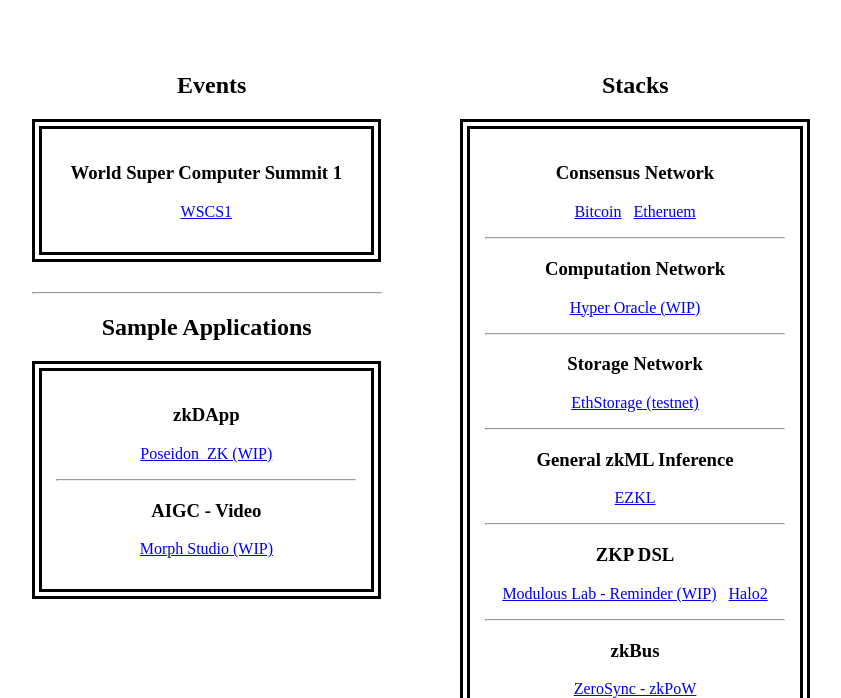
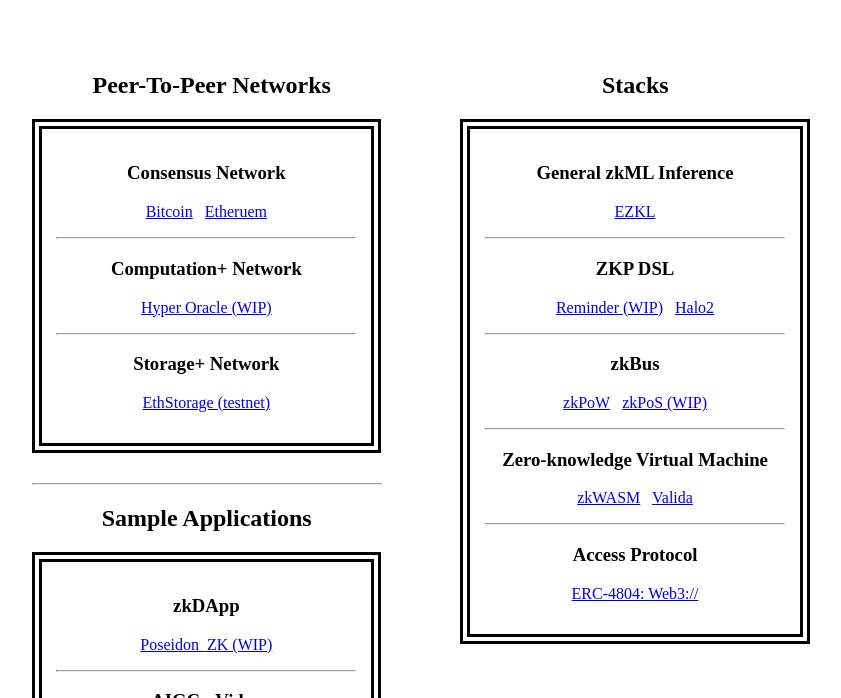
Before and after one commit to World-Super-Computer/WorldSupercomputer, a plain HTML site: page index.html in a window 1280 px wide. Shown: the part 102-800 px from the top of the page, without its empty margins (239-1080 px from the left). Drawn offline with Linux system fonts and the light colour scheme.

Commit message:
Update index.html

```diff
--- a/index.html
+++ b/index.html
@@ -38,13 +38,26 @@
             <li>
                 <div style="margin-left:10px;">
                     <h2>
-                    Events
+                    Peer-To-Peer Networks
                     </h2>
                 </div>
                 <div style="border:10px double rgb(0, 0, 0);margin-top:10px;margin-right:30px;margin-bottom:30px;padding:2ex;width:300px;">
                     <section>
-                        <h3>World Super Computer Summit 1</h3>
-                            <p><a href="https://google.com" target="_blank">WSCS1</a></p>
+                        <h3> Consensus Network</h3>
+                            <p>
+                                <a href="https://bitcoin.org/en/" target="_blank">Bitcoin</a>&nbsp;&nbsp;
+                                <a href="https://ethereum.org/en/" target="_blank">Etheruem</a>
+                            </p>
+                        <hr>
+                    </section>
+                    <section>
+                        <h3> Computation+ Network</h3>
+                        <p> <a href="https://www.hyperoracle.io/" target="_blank">Hyper Oracle (WIP)</a></p>
+                        <hr>
+                    </section>
+                    <section>
+                        <h3> Storage+ Network </h3>
+                        <p> <a href="https://eth-store.w3eth.io/" target="_blank">EthStorage (testnet)</a></p>
                     </section>
                 </div>
                 <hr>
@@ -65,7 +78,6 @@
                         <p><a href="https://www.morphstudio.xyz/" target="_blank">Morph Studio (WIP)</a></p>
                     </section>
                 </div>
-
             </li>
 
             <li>
@@ -76,24 +88,6 @@
                 </div>
                 <div style="border:10px double rgb(0, 0, 0);margin-top:10px;margin-right:30px;margin-bottom:30px;padding:2ex;width:300px;">
                 <section>
-                    <h3> Consensus Network</h3>
-                        <p>
-                            <a href="https://bitcoin.org/en/" target="_blank">Bitcoin</a>&nbsp;&nbsp;
-                            <a href="https://ethereum.org/en/" target="_blank">Etheruem</a>
-                        </p>
-                    <hr>
-                </section>
-                <section>
-                    <h3> Computation Network</h3>
-                    <p> <a href="https://www.hyperoracle.io/" target="_blank">Hyper Oracle (WIP)</a></p>
-                    <hr>
-                </section>
-                <section>
-                    <h3> Storage Network </h3>
-                    <p> <a href="https://eth-store.w3eth.io/" target="_blank">EthStorage (testnet)</a></p>
-                    <hr>
-                </section>
-                <section>
                     <h3>General zkML Inference</h3>
                     <p><a href="https://github.com/zkonduit/ezkl" target="_blank">EZKL</a></p>
                     <hr>
@@ -101,22 +95,23 @@
                 <section>
                     <h3>ZKP DSL</h3>
                     <p>
-                        <a href="https://www.moduluslabs.xyz/" target="_blank"> Modulous Lab - Reminder (WIP)</a>&nbsp;&nbsp;
+                        <a href="https://www.moduluslabs.xyz/" target="_blank"> Reminder (WIP)</a>&nbsp;&nbsp;
                         <a href="https://github.com/privacy-scaling-explorations/halo2" target="_blank"> Halo2</a></p>
                     <hr>
                 </section>
                 <section>
                     <h3>zkBus</h3>
                     <p>
-                        <a href="https://zerosync.org/" target="_blank"> ZeroSync - zkPoW</a></p>
-                        <p><a href="https://mirror.xyz/hyperoracleblog.eth/lAE9erAz5eIlQZ346PG6tfh7Q6xy59bmA_kFNr-l6dE" target="_blank"> Hyper Oracle - zkPoS (WIP)</a></p>
+                        <a href="https://zerosync.org/" target="_blank"> zkPoW</a>&nbsp;&nbsp;
+                        <a href="https://mirror.xyz/hyperoracleblog.eth/lAE9erAz5eIlQZ346PG6tfh7Q6xy59bmA_kFNr-l6dE" target="_blank"> zkPoS (WIP)</a></p>
                 <hr>
                 </section>
                 <section>
                     <h3>Zero-knowledge Virtual Machine</h3>
                     <p>
                         <a href="https://github.com/DelphinusLab/zkWasm" target="_blank"> zkWASM</a>&nbsp;&nbsp;
-                        <!-- <a href="https://github.com/risc0/risc0" target="_blank"> RISC0</a></p> -->
+                        <a href="https://github.com/delendum-xyz/valida" target="_blank"> Valida</a>
+
                 <hr>
                 </section>
                 <section>
@@ -142,6 +137,18 @@
                         </p>
                     </section>
                 </div>
+                <hr>
+                <div>
+                    <h2>
+                        Events
+                        </h2>
+                    </div>
+                    <div style="border:10px double rgb(0, 0, 0);margin-top:10px;margin-right:30px;margin-bottom:30px;padding:2ex;width:300px;">
+                        <section>
+                            <h3>World Super Computer Summit 1</h3>
+                                <p><a href="https://google.com" target="_blank">WSCS1</a></p>
+                        </section>
+                    </div>
             </li>
         </ul>
     </div>
```
